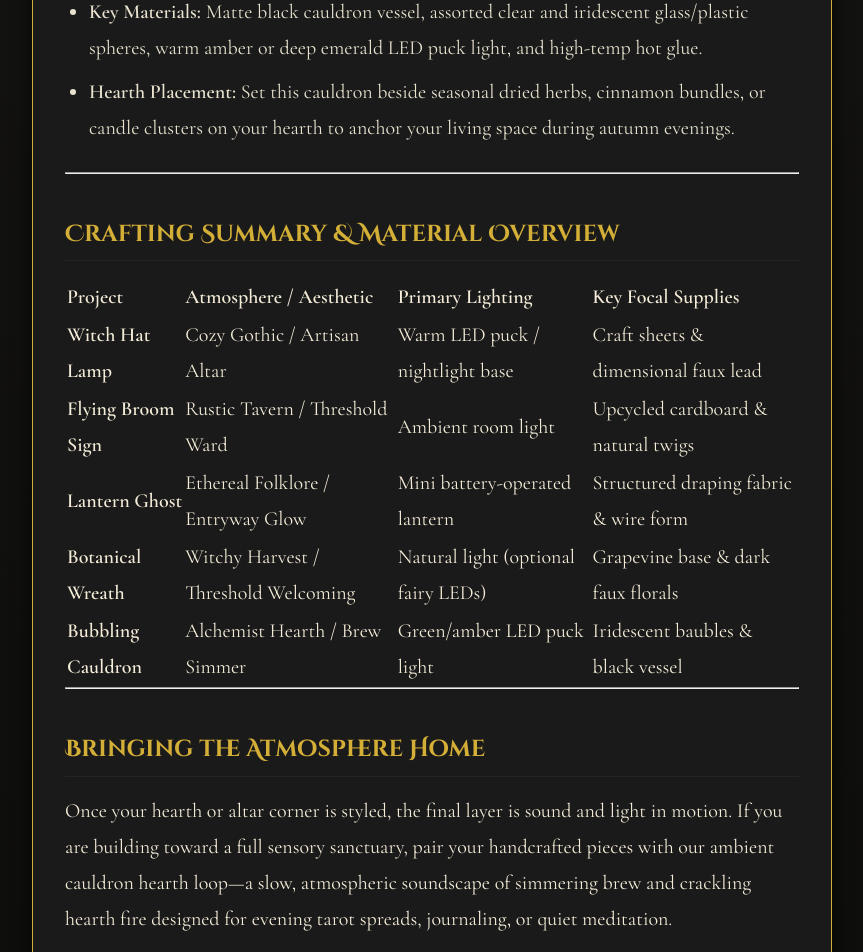
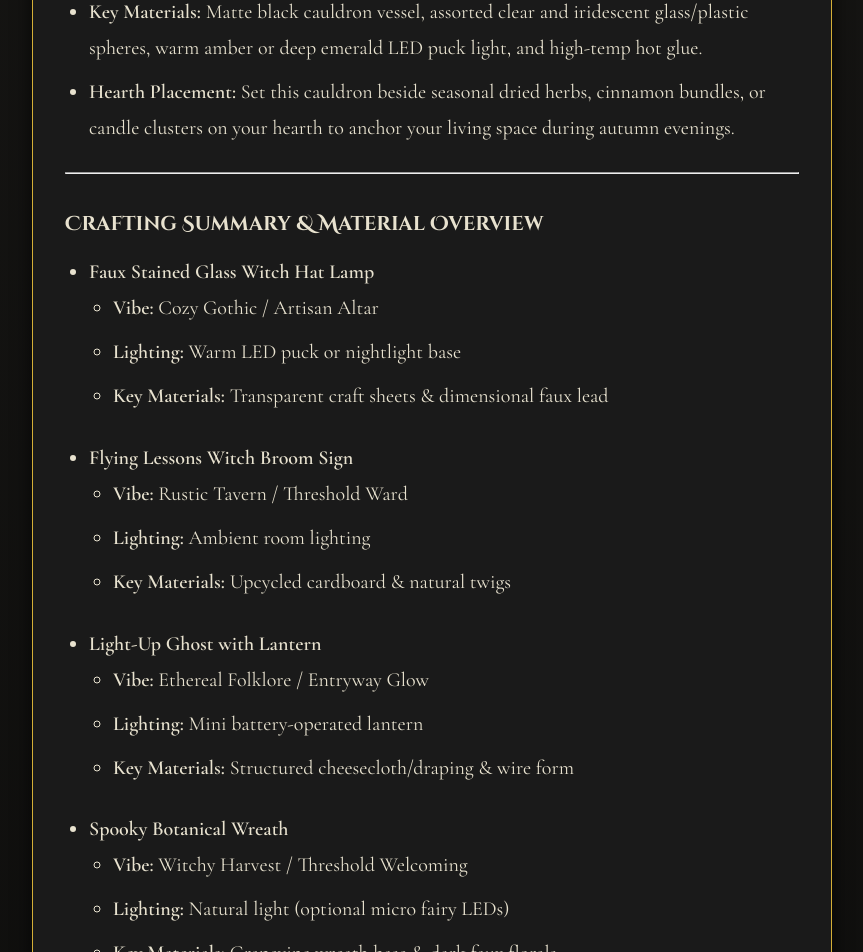
Before and after one commit to maf187/the-gilded-sigil, a Jekyll site: the page built from _posts/2026-08-29-artisan-autumn:-5-atmospheric-diy-builds-for-a-witchy-hearth-&-altar.md, in a window 1280 px wide and 1400 px high, scrolled down 5310 px. Shown: the top 952 px of the window, without its empty margins (208-1071 px from the left). Built offline with Jekyll 4.4.1, drawn with Linux system fonts in a browser that asks for light colours; some of the changed text lies outside the part shown.

Commit message:
Enhance crafting summary with project details
Updated crafting summary with detailed project descriptions and materials for DIY builds.

```diff
--- a/_posts/2026-08-29-artisan-autumn:-5-atmospheric-diy-builds-for-a-witchy-hearth-&-altar.md
+++ b/_posts/2026-08-29-artisan-autumn:-5-atmospheric-diy-builds-for-a-witchy-hearth-&-altar.md
@@ -111,15 +111,32 @@ In this maker spotlight, we have curated five standout DIY autumn and witchy dec
 
 ---
 
-## Crafting Summary & Material Overview
+### Crafting Summary & Material Overview
 
-| Project | Atmosphere / Aesthetic | Primary Lighting | Key Focal Supplies |
-| :--- | :--- | :--- | :--- |
-| **Witch Hat Lamp** | Cozy Gothic / Artisan Altar | Warm LED puck / nightlight base | Craft sheets & dimensional faux lead |
-| **Flying Broom Sign** | Rustic Tavern / Threshold Ward | Ambient room light | Upcycled cardboard & natural twigs |
-| **Lantern Ghost** | Ethereal Folklore / Entryway Glow | Mini battery-operated lantern | Structured draping fabric & wire form |
-| **Botanical Wreath** | Witchy Harvest / Threshold Welcoming | Natural light (optional fairy LEDs) | Grapevine base & dark faux florals |
-| **Bubbling Cauldron** | Alchemist Hearth / Brew Simmer | Green/amber LED puck light | Iridescent baubles & black vessel |
+* **Faux Stained Glass Witch Hat Lamp**
+  * **Vibe:** Cozy Gothic / Artisan Altar
+  * **Lighting:** Warm LED puck or nightlight base
+  * **Key Materials:** Transparent craft sheets & dimensional faux lead
+
+* **Flying Lessons Witch Broom Sign**
+  * **Vibe:** Rustic Tavern / Threshold Ward
+  * **Lighting:** Ambient room lighting
+  * **Key Materials:** Upcycled cardboard & natural twigs
+
+* **Light-Up Ghost with Lantern**
+  * **Vibe:** Ethereal Folklore / Entryway Glow
+  * **Lighting:** Mini battery-operated lantern
+  * **Key Materials:** Structured cheesecloth/draping & wire form
+
+* **Spooky Botanical Wreath**
+  * **Vibe:** Witchy Harvest / Threshold Welcoming
+  * **Lighting:** Natural light (optional micro fairy LEDs)
+  * **Key Materials:** Grapevine wreath base & dark faux florals
+
+* **Mess-Free Bubbling Cauldron**
+  * **Vibe:** Alchemist Hearth / Brew Simmer
+  * **Lighting:** Green or amber LED puck light
+  * **Key Materials:** Iridescent baubles & matte black vessel
 
 ---
 
```
